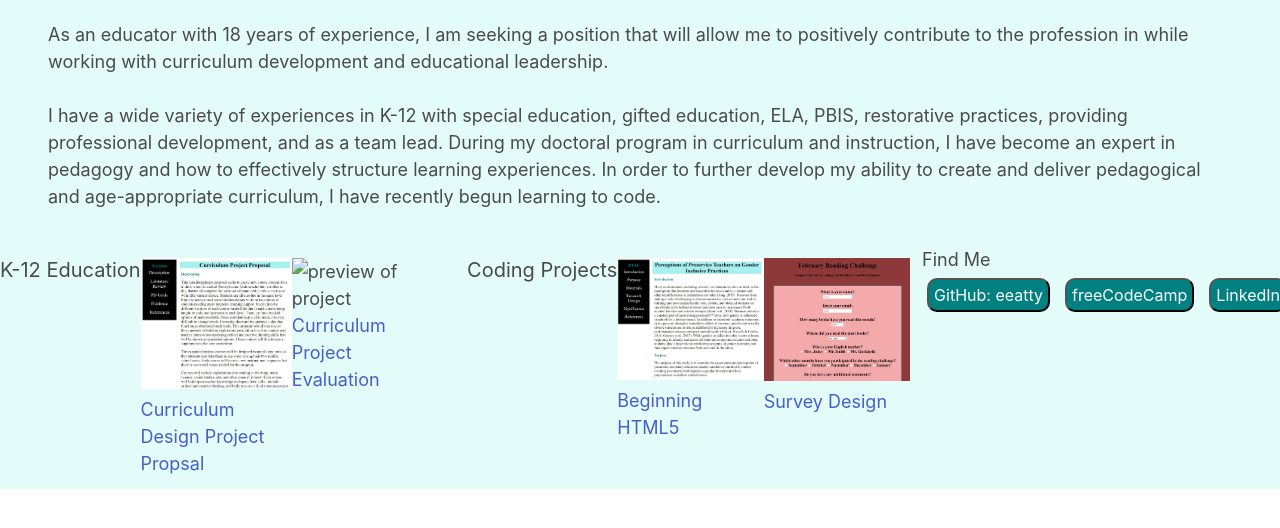
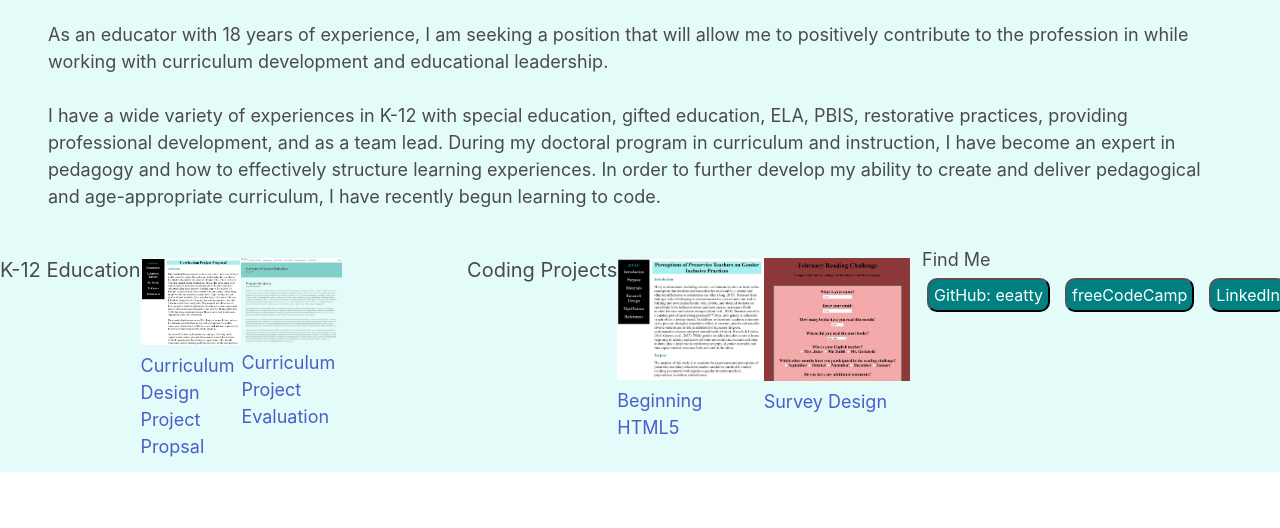
Before and after one commit to eeatty/eealearn, a plain HTML site: page index.html in a window 1280 px wide. Shown: the part 220-748 px from the top of the page. Drawn offline with nearby package versions, Linux system fonts and the light colour scheme.

Commit message:
link GDW

```diff
--- a/index.html
+++ b/index.html
@@ -59,7 +59,10 @@
     <div id="K12" class="tile is-parent">
       <h2 class="subtitle">K-12 Education</h2>
       <div class="tile is-child"><img src="img/previewCP.jpg" alt="preview of project"><br><a target="_blank" href="https://www.eealearn.com/curricProject.html">Curriculum Design Project Propsal</a></div>
-      <div class="tile is-child"><img src="img/" alt="preview of project"><br><a href="https://www.eealearn.com/curricEval.html">Curriculum Project Evaluation</a></div>
+      <div class="tile is-child"><img src="img/previewEval.jpg" alt="preview of evaluation"><br><a href="https://www.eealearn.com/curricEval.html">Curriculum Project Evaluation</a></div>
+      <div class="tile is-child">
+
+      </div>
     </div>
     <div id="projects" class="tile is-parent">
       <h2 class="subtitle">Coding Projects</h2>
```
Also changed, not shown: GDWriting.html (+1 -18 lines), curricProject.html (line endings or trailing spaces), img/previewGDW.jpg (added).
